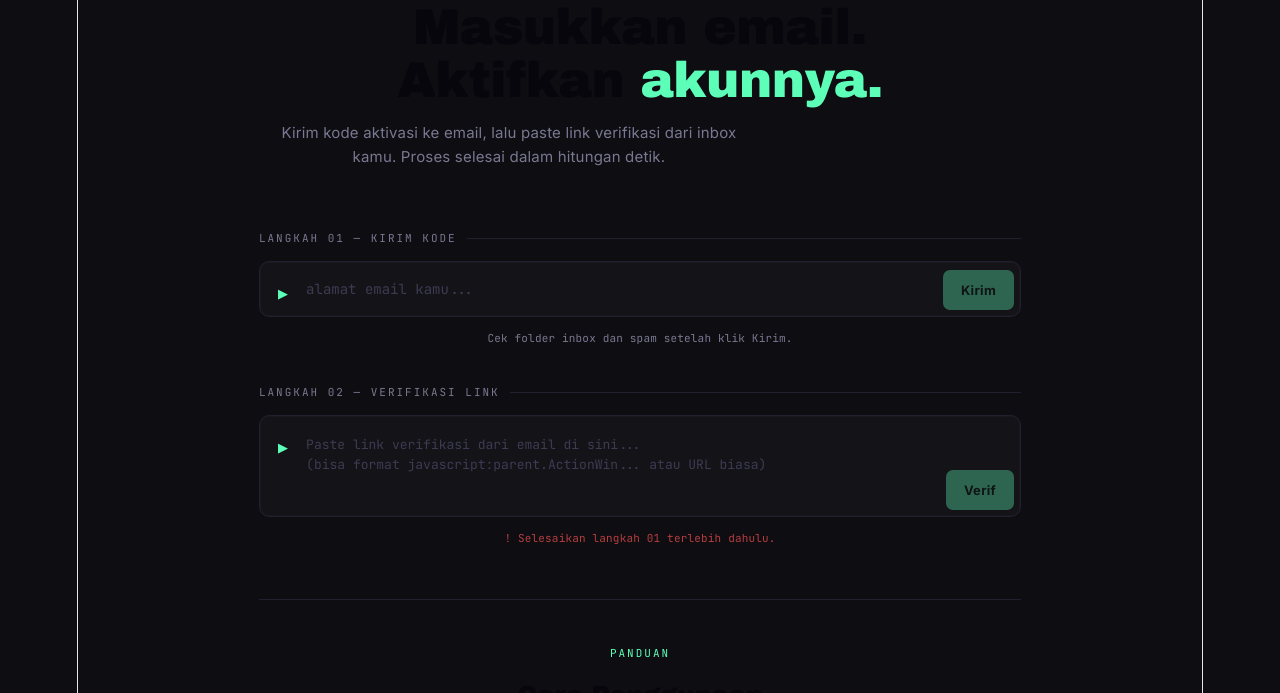
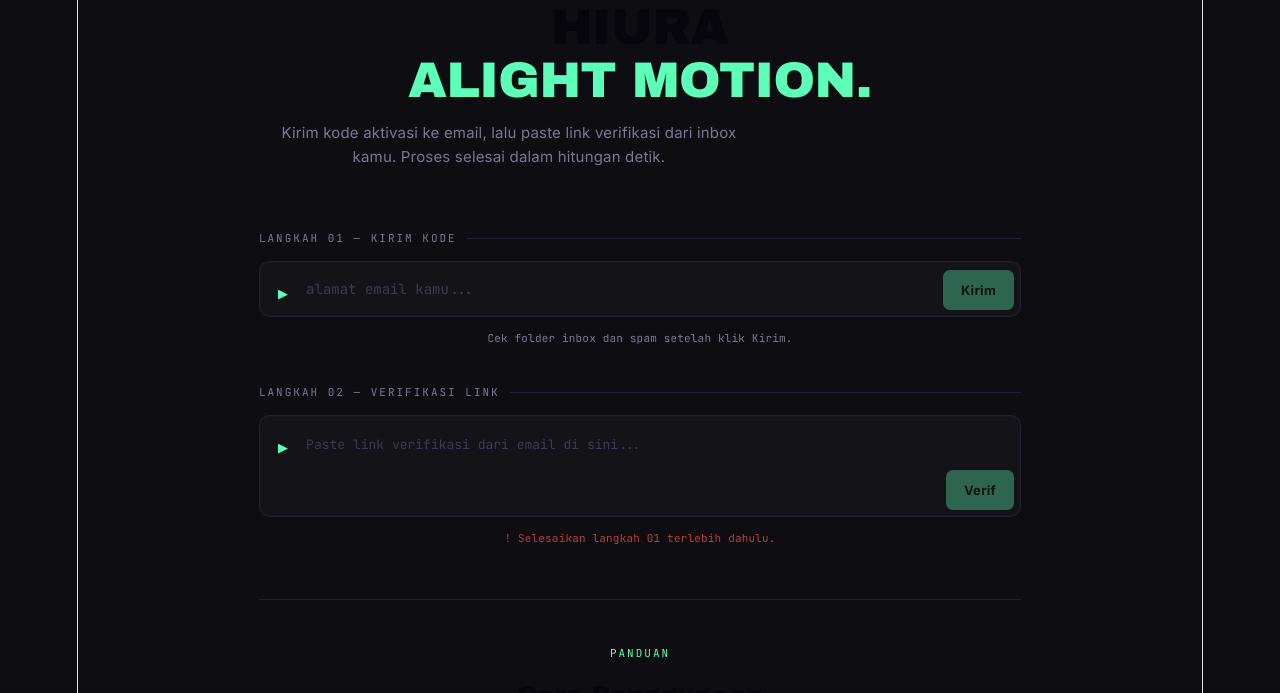
Before and after one commit to HiuraKiyowoo/AlightMotion, a React (Vite) app: page / in a window 1280 px wide. Shown: the part 107-800 px from the top of the page. Built offline with nearby package versions, Linux system fonts and the light colour scheme.

Commit message:
Update App.jsx

```diff
--- a/src/App.jsx
+++ b/src/App.jsx
@@ -213,8 +213,8 @@
         {/* Hero */}
         <section style={S.hero} id="aktifkan">
           <h1 style={S.h1}>
-            Masukkan email.<br />
-            Aktifkan <span style={{ color: "var(--mint)" }}>akunnya.</span>
+            HIURA<br />
+            <span style={{ color: "var(--mint)" }}>ALIGHT MOTION.</span>
           </h1>
           <p style={S.sub}>
             Kirim kode aktivasi ke email, lalu paste link verifikasi dari inbox kamu.
@@ -260,7 +260,7 @@
           <div className="slot">
             <div className="slot-icon">▶</div>
             <textarea
-              placeholder={"Paste link verifikasi dari email di sini...\n(bisa format javascript:parent.ActionWin... atau URL biasa)"}
+              placeholder={"Paste link verifikasi dari email di sini..."}
               value={link}
               onChange={e => setLink(e.target.value)}
             />
```
